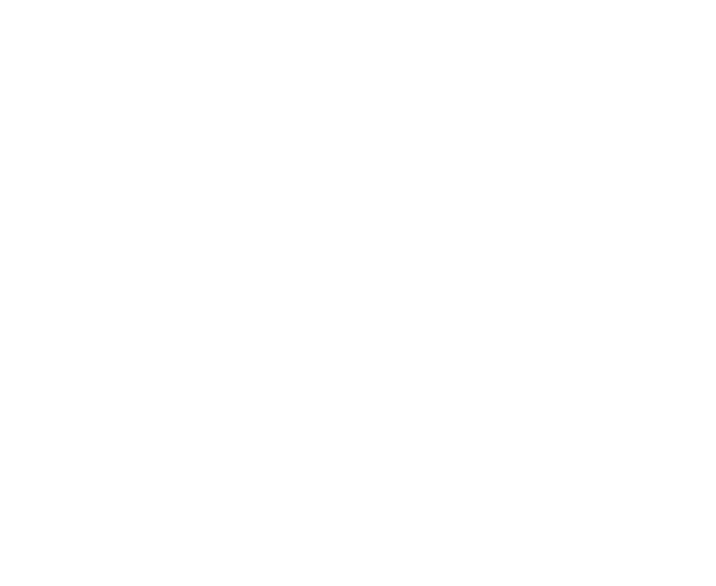
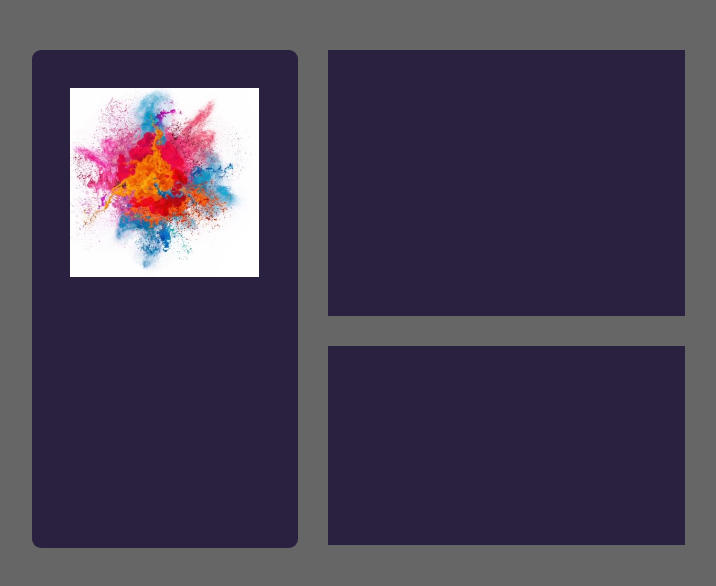
Before and after one commit to Anderson2ilv4/music-player, a plain HTML site: page index.html in a window 1280 px wide. Shown: the whole page, without its empty margins (282-998 px from the left). Drawn offline with Linux system fonts and the light colour scheme.

Commit message:
files-update

```diff
--- a/css/style.css
+++ b/css/style.css
@@ -0,0 +1,40 @@
+body {
+    margin: 0;
+    padding: 0;
+    box-sizing: border-box;
+    background: rgba(0, 0, 0, .6);
+}
+.container {
+    display: grid;
+    grid-template-columns: 266px 357px;
+    grid-template-rows: 266px 199px;
+    grid-gap: 30px;
+    padding: 50px 0px;
+    justify-content: center;
+}
+#player1 {
+    width: 266px;
+    height: 498px;
+    background: #2A2141;
+    grid-row: 1/3;
+    box-sizing: border-box;
+    border-radius: 9px;
+}
+#capa1 {
+    width: 189px;
+    height: 189px;
+    object-fit: cover;
+    padding: 38px;
+}
+#player2 {
+    width: 357px;
+    height: 266px;
+    background: #2A2141;
+    grid-row: 1/2;
+}
+#player3 {
+    width: 357px;
+    height: 199px;
+    background: #2A2141;
+    grid-row: 2/3;
+}
--- a/index.html
+++ b/index.html
@@ -9,8 +9,11 @@
 </head>
 <body>
     <div class="container">
-
+        <div id="player1">
+            <img id="capa1" src="./images/log.jpg" alt="capa">
+        </div>
+        <div id="player2"></div>
+        <div id="player3"></div>
     </div>
-
 </body>
 </html>
```
Also changed, not shown: images/log.jpg (added).
